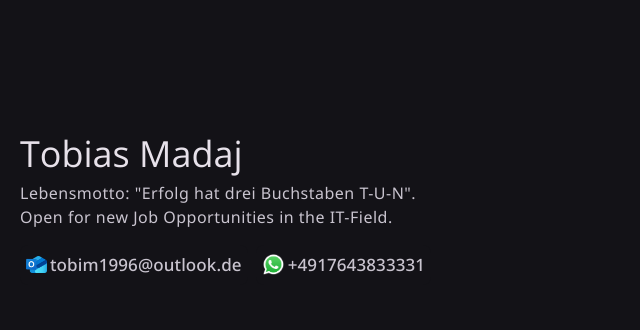
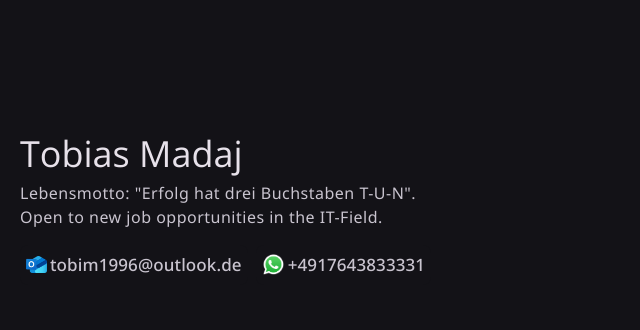
Before and after one commit to tobim1996/Portfoliowebseite, a plain HTML site: page index.html in a window 1280 px wide. Shown: the top 330 px of the page, 336-976 px from the left. Drawn offline with nearby package versions, Linux system fonts and the light colour scheme.

Commit message:
change text to correct english

```diff
--- a/index.html
+++ b/index.html
@@ -87,7 +87,7 @@
 
               Lebensmotto: "Erfolg hat drei Buchstaben T-U-N".
               <br>
-              Open for new Job Opportunities in the IT-Field.
+              Open to new job opportunities in the IT-Field.
               <br>
             </p>
 
```
